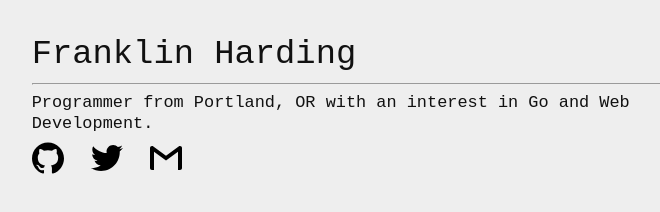
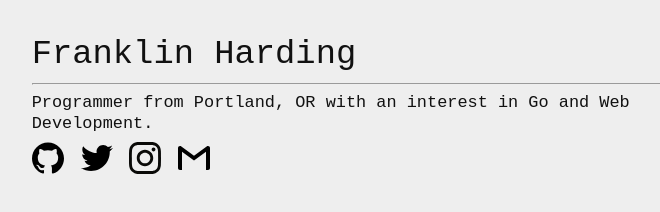
Before and after one commit to calebeby/fharding1.github.io, a plain HTML site: page index.html in a window 1280 px wide. Shown: the whole page, without its empty margins (19-679 px from the left). Drawn offline with Linux system fonts and the light colour scheme.

Commit message:
Added instagram to links

```diff
--- a/css/style.css
+++ b/css/style.css
@@ -18,8 +18,9 @@ body {
   margin-right: 1em;
 }
 
-#contact li {
-	display: inline;
+#contact {
+	display: flex;
+	flex-direction: row;
 }
 
 #contact img {
--- a/index.html
+++ b/index.html
@@ -18,6 +18,7 @@
       <ul id="contact">
         <li><a href="https://github.com/fharding1"><img src="media/github.svg" alt="github"></a></li>
         <li><a href="https://twitter.com/fharding0"><img src="media/twitter.svg" alt="twitter"></a></li>
+	<li><a href="https://www.instagram.com/franklin.harding/"><img src="media/instagram.svg"></a></li>
         <li><a href="mailto:franklinharding0.0@gmail.com"><img src="media/gmail.svg" alt="gmail"></a></li>
       </ul>
     </div>
```
Also changed, not shown: media/instagram.svg (added), 1 other file.
